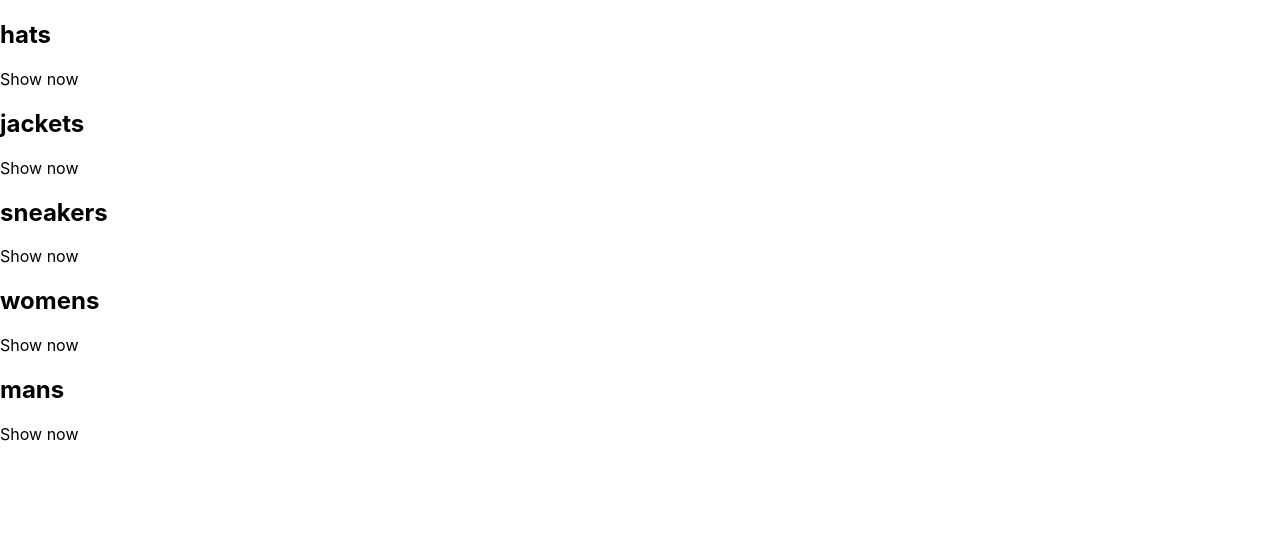
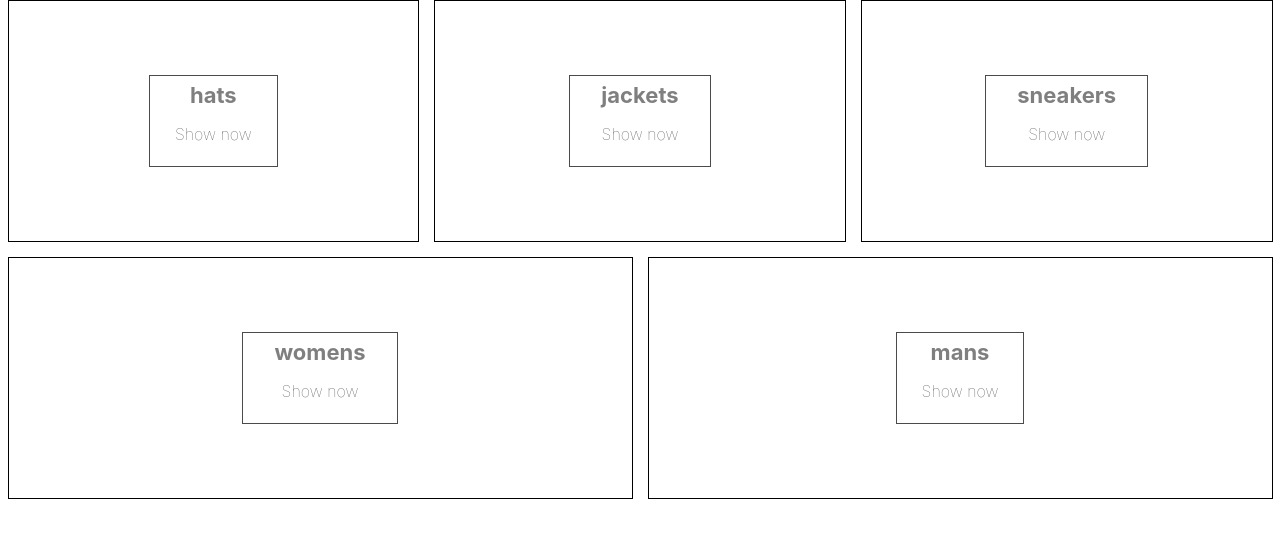
Before and after one commit to bushminkinmv/crown-clothing, a React (Create React App) app: page / in a window 1280 px wide. Shown: the top 538 px of the page. Built offline with nearby package versions, Linux system fonts and the light colour scheme.

Commit message:
added sass to project

```diff
--- a/package.json
+++ b/package.json
@@ -9,6 +9,7 @@
     "react": "^18.2.0",
     "react-dom": "^18.2.0",
     "react-scripts": "5.0.1",
+    "sass": "^1.56.1",
     "web-vitals": "^2.1.4"
   },
   "scripts": {
--- a/src/App.js
+++ b/src/App.js
@@ -1,3 +1,5 @@
+import './categories.styles.scss';
+
 const categories = [
   {
     id: 1,
@@ -24,10 +26,10 @@
 const App = () => {
   return (
     <div className="categories-container">
-    {categories.map(({ title }) => (
-      <div className="category-container">
+    {categories.map(({ title, id }) => (
+      <div key={id} className="category-container">
         <div className="background-image" />
-        <div className="category-body">
+        <div className="category-body-container">
           <h2>{ title }</h2>
           <p>Show now</p>
         </div>
--- /dev/null
+++ b/src/categories.styles.scss
@@ -0,0 +1,75 @@
+.categories-container {
+  width: 100%;
+  display: flex;
+  flex-wrap: wrap;
+  justify-content: space-between;
+}
+
+.category-container {
+  min-width: 30%;
+  height: 240px;
+  flex: 1 1 auto;
+  display: flex;
+  align-items: center;
+  justify-content: center;
+  border: 1px solid black;
+  margin: 0 7.5px 15px;
+  overflow: hidden;
+
+  &:hover {
+    cursor: pointer;
+
+    & .background-image {
+      transform: scale(1.1);
+      transition: transform 6s cubic-bezier(0.25, 0.45, 0.45, 0.95);
+    }
+
+    & .category-body-container {
+      opacity: 0.9;
+    }
+  }
+
+  &.large {
+    height: 380px;
+  }
+
+  &:first-child {
+    margin-right: 7.5px;
+  }
+
+  &:last-child {
+    margin-left: 7.5px;
+  }
+
+  .background-image {
+    width: 100%;
+    height: 100%;
+    background-size: cover;
+    background-position: center;
+  }
+
+  .category-body-container {
+    height: 90px;
+    padding: 0 25px;
+    display: flex;
+    flex-direction: column;
+    align-items: center;
+    justify-content: center;
+    border: 1px solid black;
+    background-color: white;
+    opacity: 0.7;
+    position: absolute;
+
+    h2 {
+      font-weight: bold;
+      margin: 0 6px 0;
+      font-size: 22px;
+      color: #4a4a4a;
+    }
+
+    p {
+      font-weight: lighter;
+      font-size: 16px;
+    }
+  }
+}
```
Also changed, not shown: 2 other files (tests, documents, lock files or other folders).
